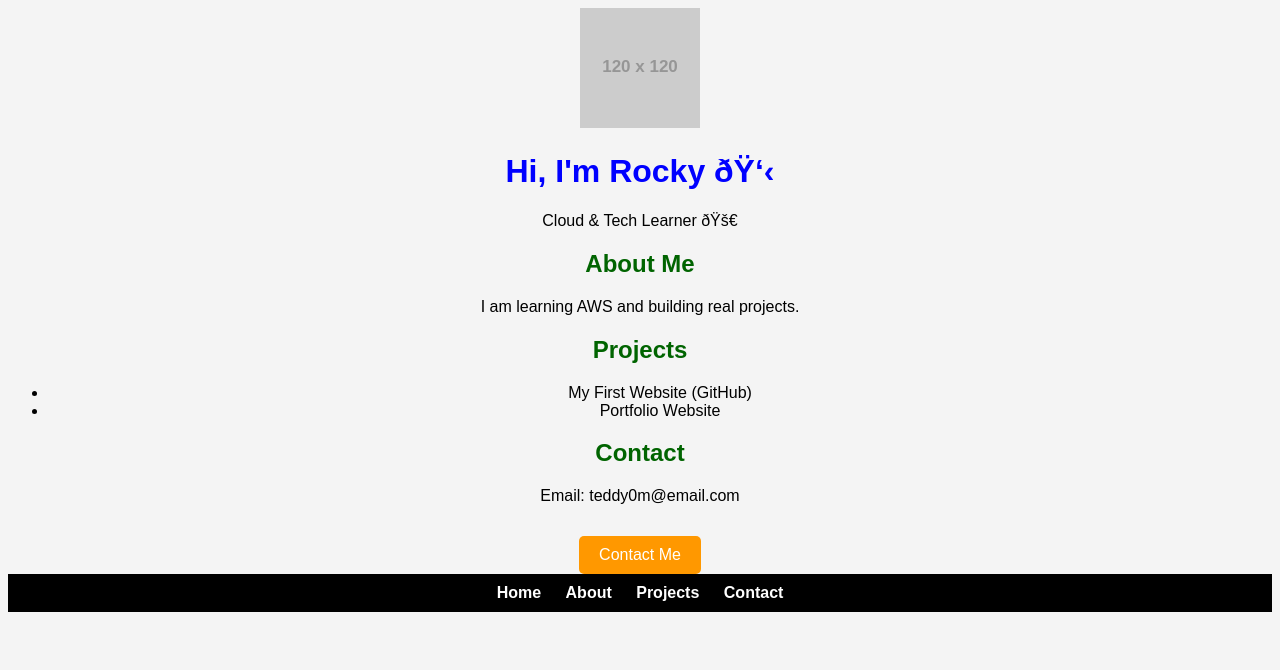
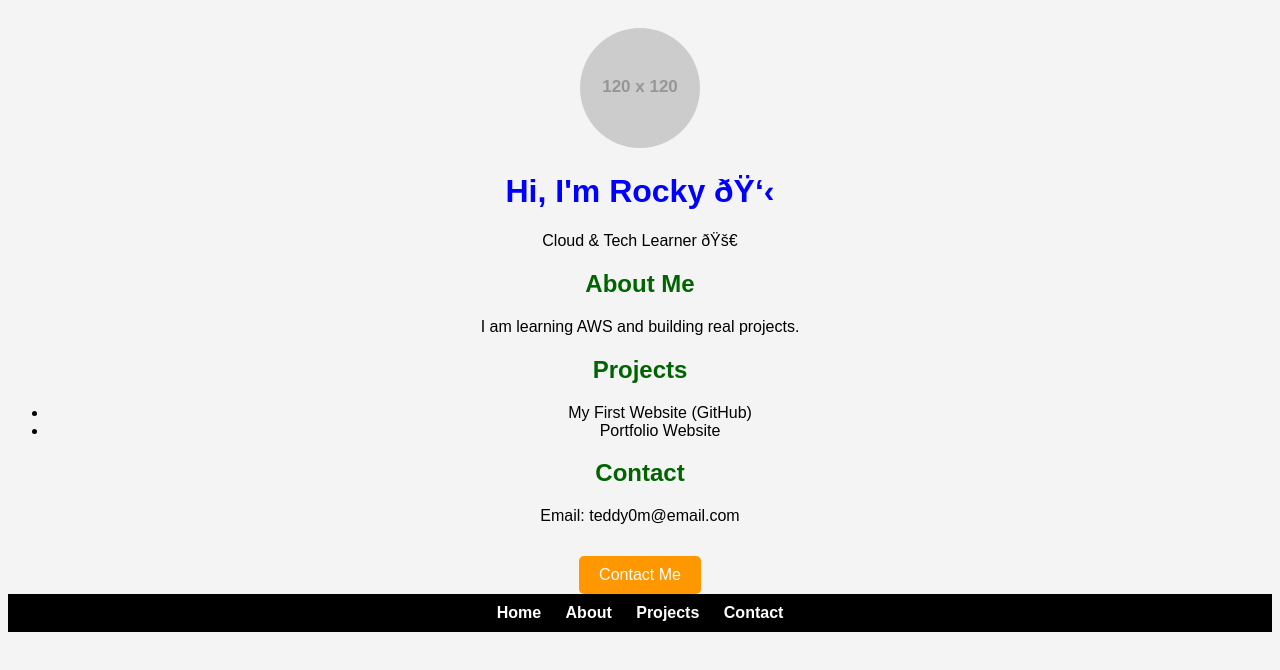
Before and after one commit to Rocky606143/portfolio-website, a plain HTML site: page index.html in a window 1280 px wide. Drawn offline with Linux system fonts and the light colour scheme; placeholder pictures from the web are drawn by us.

Commit message:
Update style.css

```diff
--- a/style.css
+++ b/style.css
@@ -67,3 +67,8 @@ nav a {
 nav a:hover {
   color: #ff9800;
 }
+.profile {
+  width: 120px;
+  border-radius: 50%;
+  margin-top: 20px;
+}
```
